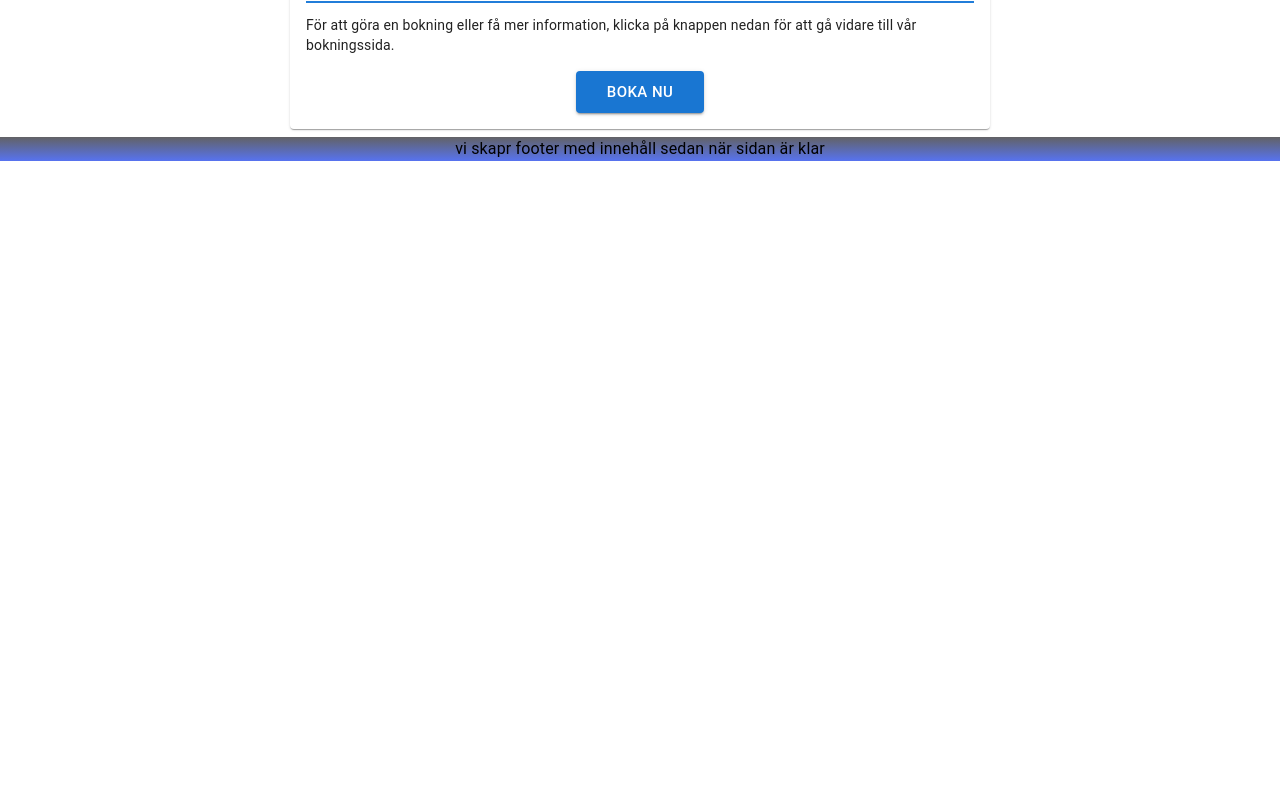
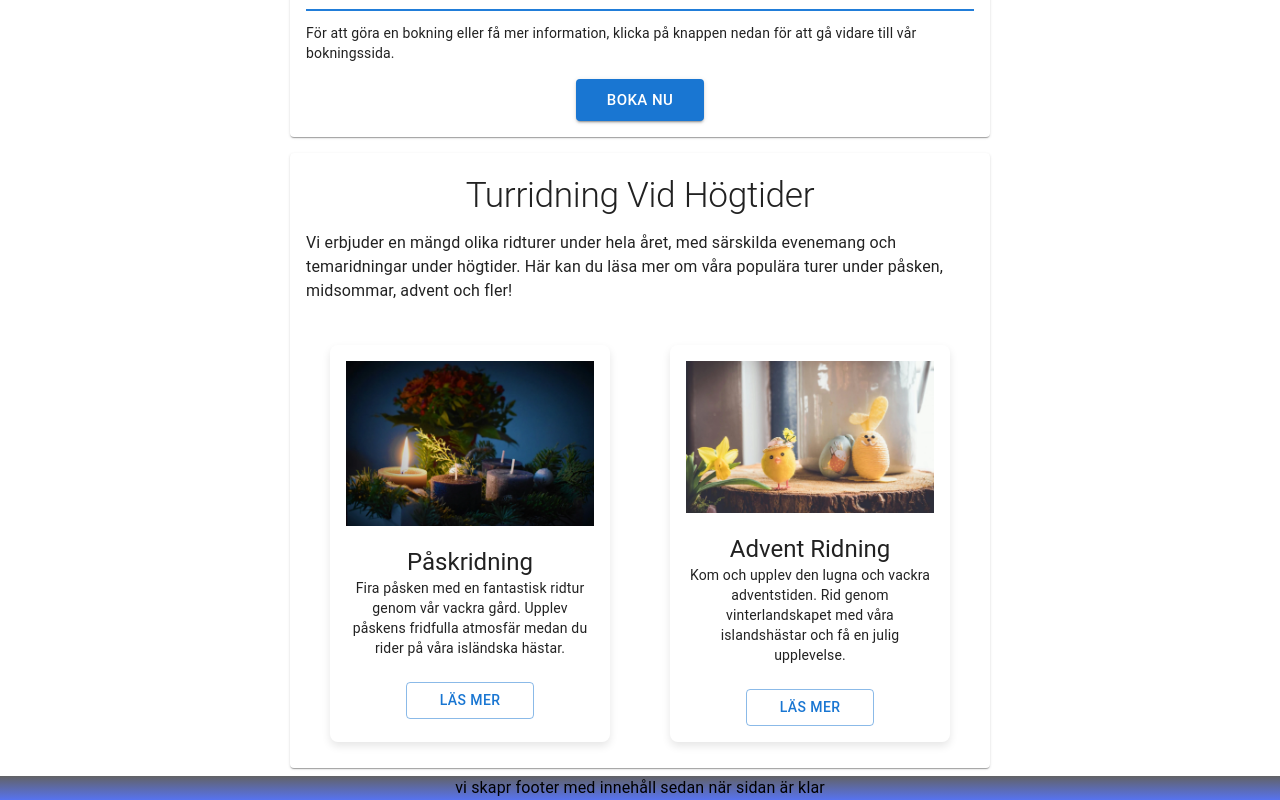
Before and after one commit to thallberg/Laboration, a React (Vite) app in the folder Laboration-app/: page / in a window 1280 px wide. Shown: the part 882-1682 px from the top of the page. Before the commit the page ends 1043 px from the top, so only its background shows below. Built offline with nearby package versions, Linux system fonts and the light colour scheme.

Commit message:
events klar

```diff
--- a/Laboration-app/src/Components-Main/Events.jsx
+++ b/Laboration-app/src/Components-Main/Events.jsx
@@ -0,0 +1,78 @@
+import React from "react";
+import { Container, Typography, Button, Box, Paper } from "@mui/material";
+import { Link } from "react-router-dom";
+
+const Events = () => {
+  return (
+    <Container className="events-section">
+      <Paper className="section-paper">
+        <Typography variant="h2" className="section-title">
+          Turridning Vid Högtider
+        </Typography>
+
+        <Typography variant="body1" className="section-description">
+          Vi erbjuder en mängd olika ridturer under hela året, med särskilda
+          evenemang och temaridningar under högtider. Här kan du läsa mer om våra
+          populära turer under påsken, midsommar, advent och fler!
+        </Typography>
+
+        <Box className="events-container">
+
+          <Box className="event-card">
+            <img
+              src="/Easter.webp"
+              alt="Påskridning"
+              className="event-image"
+            />
+            <Typography variant="h5" className="event-title">
+              Påskridning
+            </Typography>
+            <Typography variant="body2" className="event-description">
+              Fira påsken med en fantastisk ridtur genom vår vackra gård. Upplev
+              påskens fridfulla atmosfär medan du rider på våra isländska hästar.
+            </Typography>
+            <Box className="event-footer">
+              <Button
+                variant="outlined"
+                component={Link}
+                to=""
+                className="read-more-btn"
+              >
+                Läs mer
+              </Button>
+            </Box>
+          </Box>
+
+
+
+          <Box className="event-card">
+            <img
+              src="/Advent.webp"
+              alt="Advent Ridning"
+              className="event-image"
+            />
+            <Typography variant="h5" className="event-title">
+              Advent Ridning
+            </Typography>
+            <Typography variant="body2" className="event-description">
+              Kom och upplev den lugna och vackra adventstiden. Rid genom
+              vinterlandskapet med våra islandshästar och få en julig upplevelse.
+            </Typography>
+            <Box className="event-footer">
+              <Button
+                variant="outlined"
+                component={Link}
+                to=""
+                className="read-more-btn"
+              >
+                Läs mer
+              </Button>
+            </Box>
+          </Box>
+        </Box>
+      </Paper>
+    </Container>
+  );
+};
+
+export default Events;
--- a/Laboration-app/src/Components/Main.jsx
+++ b/Laboration-app/src/Components/Main.jsx
@@ -1,12 +1,14 @@
 import React from 'react'
 import About from '../Components-Main/About'
 import Booking from '../Components-Main/Booking'
+import Events from '../Components-Main/Events'
 
 const Main = () => {
   return (
     <div>
         <About/>
         <Booking/>
+        <Events/>
     </div>
   )
 }
--- a/Laboration-app/src/Styles/styles.css
+++ b/Laboration-app/src/Styles/styles.css
@@ -64,7 +64,8 @@
 }
 
 .about-section,
-.booking-section {
+.booking-section,
+.events-section {
   padding: 0.5rem;
   display: flex;
   justify-content: center;
@@ -73,10 +74,12 @@
 }
 
 .about-section h2,
-.booking-section h2 {
+.booking-section h2,
+.events-section h2 {
   text-align: center;
   margin: 5px 0 15px 0;
-  font-size: 2rem;
+  font-size: 2.2rem;
+  text-transform: capitalize;
 }
 
 .booking-section .MuiButton-root {
@@ -84,6 +87,41 @@
  align-self: center;
  width: 8rem;
 }
+
+.events-container {
+  margin-top: 2rem;
+  display: flex;
+  flex-wrap: wrap;
+  justify-content: center;
+  gap: 40px;
+}
+
+.event-card {
+  padding: 1rem;
+  text-align: center;
+  width: 280px;
+  border-radius: 8px;
+  box-shadow: 0 4px 8px rgba(0, 0, 0, 0.1);
+  margin: 10px;
+  overflow: hidden;
+}
+
+.event-image {
+  width: 100%;
+  height: auto;
+  object-fit: cover;
+  margin-bottom: 1rem;
+}
+
+.event-footer {
+  margin-top: 1.5rem;
+}
+
+.events-section .MuiButton-root {
+  width: 8rem;
+ }
+
+
 
 
 
```
Also changed, not shown: Laboration-app/public/Advent.webp (added), Laboration-app/public/Easter.webp (added).
